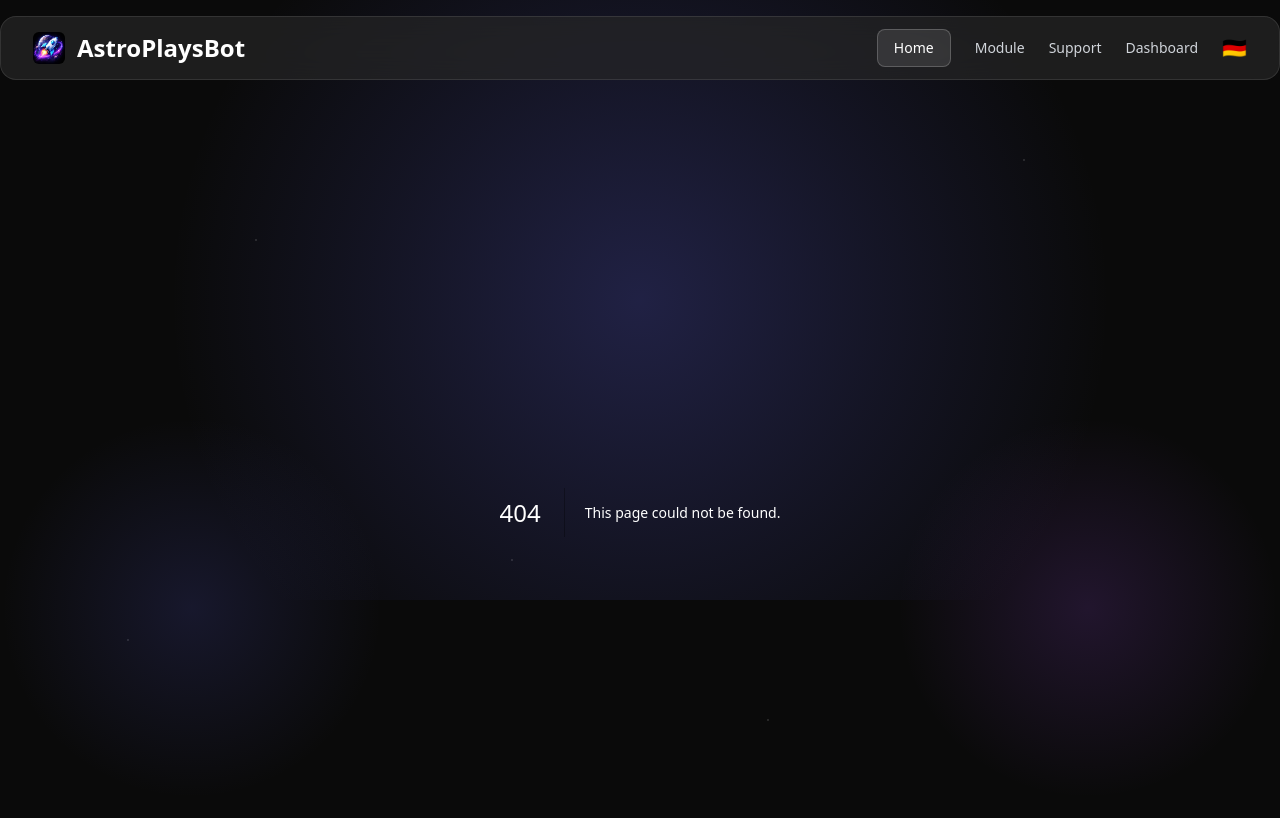
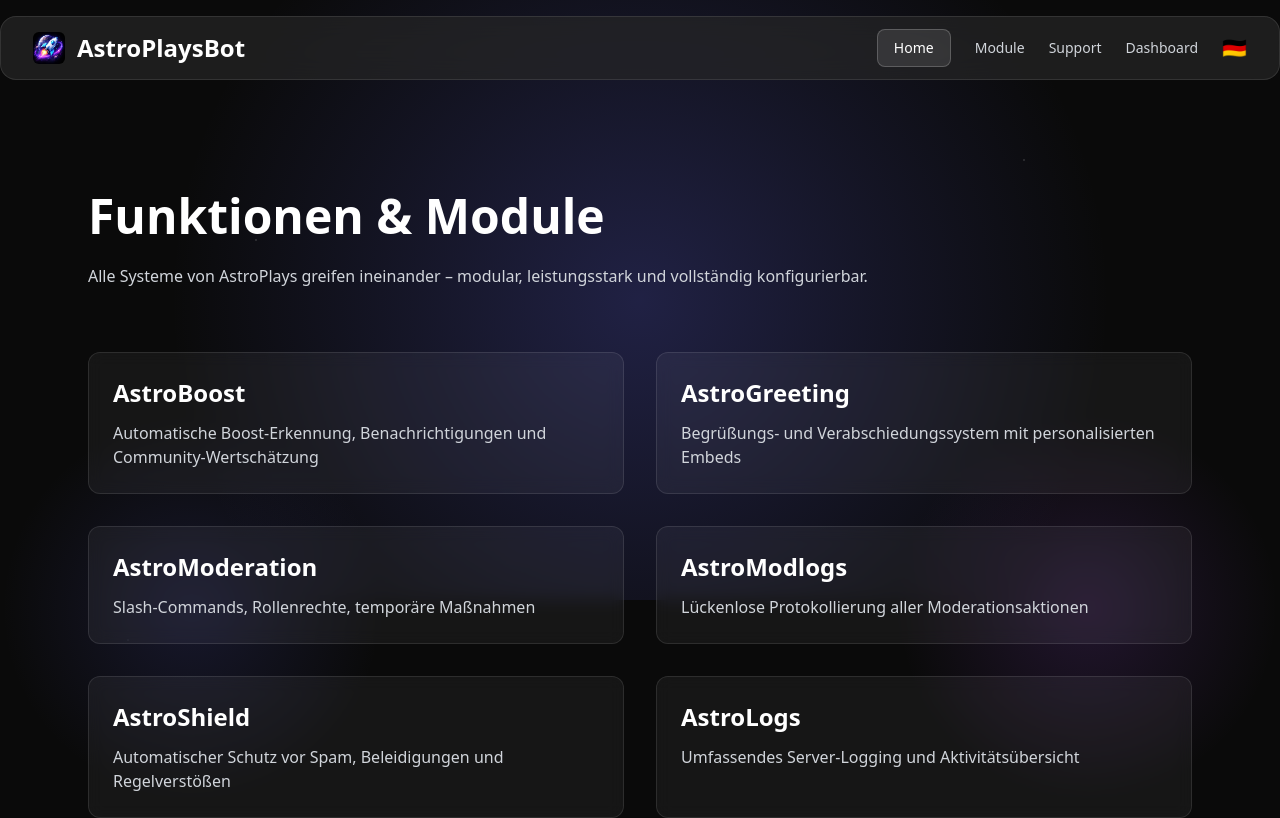
Before and after one commit to AstroPlaysBot/information, a Next.js app: page /features in a window 1280 px wide. Before the commit this address had no page. Shown: the top 818 px of the page. Built offline with nearby package versions, Linux system fonts and the light colour scheme.

Commit message:
Create page.tsx

```diff
--- /dev/null
+++ b/src/app/features/page.tsx
@@ -0,0 +1,45 @@
+export default function FeaturesPage() {
+  return (
+    <div className="px-6 py-20 max-w-6xl mx-auto text-white">
+      <h1 className="text-5xl font-extrabold mb-6">
+        Funktionen & Module
+      </h1>
+      <p className="text-gray-300 mb-16">
+        Alle Systeme von AstroPlays greifen ineinander –
+        modular, leistungsstark und vollständig konfigurierbar.
+      </p>
+
+      <div className="grid md:grid-cols-2 gap-8">
+        {[
+          ["AstroBoost", "Automatische Boost-Erkennung, Benachrichtigungen und Community-Wertschätzung"],
+          ["AstroGreeting", "Begrüßungs- und Verabschiedungssystem mit personalisierten Embeds"],
+          ["AstroModeration", "Slash-Commands, Rollenrechte, temporäre Maßnahmen"],
+          ["AstroModlogs", "Lückenlose Protokollierung aller Moderationsaktionen"],
+          ["AstroShield", "Automatischer Schutz vor Spam, Beleidigungen und Regelverstößen"],
+          ["AstroLogs", "Umfassendes Server-Logging und Aktivitätsübersicht"],
+          ["AstroCall", "Dynamische Sprachkanäle und Join-to-Create-System"],
+          ["AstroSupport", "Strukturiertes Support-System mit Warteschlangen"],
+          ["AstroRole", "Automatische, regel- und ereignisbasierte Rollenlogik"],
+          ["AstroDown", "Lockdown-Modus für kritische Server-Situationen"],
+          ["AstroToJoin", "Automatische Rollenvergabe beim Serverbeitritt"],
+          ["AstroTickets", "Flexibles, professionelles Ticketsystem für Support & Verwaltung"],
+        ].map(([title, desc]) => (
+          <div
+            key={title}
+            className="rounded-xl border border-white/10 p-6 bg-white/5 backdrop-blur"
+          >
+            <h2 className="text-2xl font-semibold mb-3">{title}</h2>
+            <p className="text-gray-300">{desc}</p>
+          </div>
+        ))}
+      </div>
+
+      <footer className="mt-24 text-center text-gray-400">
+        <p className="font-semibold text-white">
+          AstroPlays ist kein Bot. AstroPlays ist ein System.
+        </p>
+        <p className="mt-2">Play. Manage. Level Up.</p>
+      </footer>
+    </div>
+  );
+}
```
